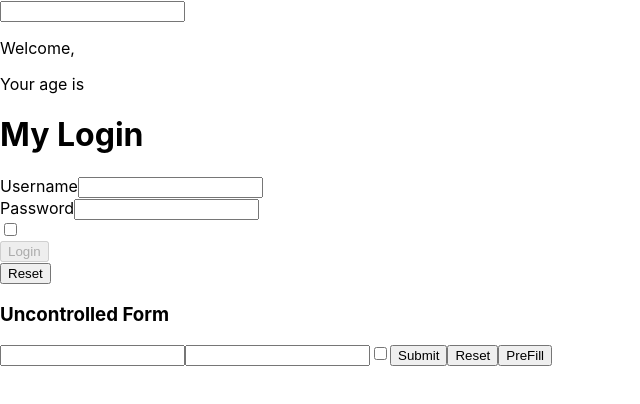
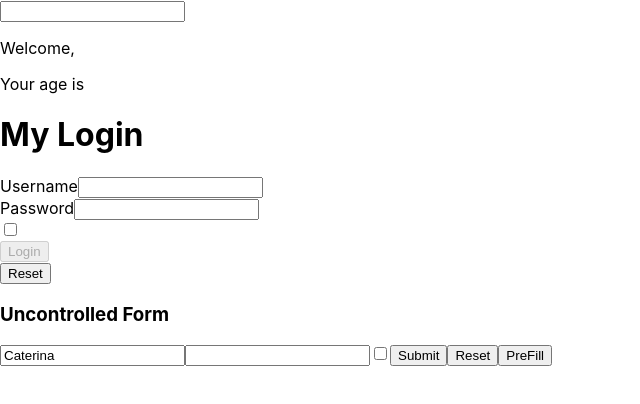
Before and after one commit to Katilina88/DevelhopeReact, a React (Create React App) app in the folder my-app/: page / in a window 1280 px wide. Shown: the top 404 px of the page, without its empty margins (0-640 px from the left). Built offline with nearby package versions, Linux system fonts and the light colour scheme.

Commit message:
aggiunto es forms-06

```diff
--- a/my-app/src/components/UncontrolledLogin.js
+++ b/my-app/src/components/UncontrolledLogin.js
@@ -24,7 +24,7 @@ class UncontrolledLogin extends React.Component {
       <div>
         <h3>Uncontrolled Form</h3>
         <form ref={this.formRef} onSubmit={this.handleSubmit}>
-          <input name="username" />
+          <input name="username" defaultValue="Caterina"/>
           <input name="password" type="password" defaultValue="" />
           <input name="remember" type="checkbox" defaultChecked={false} />
 
```
